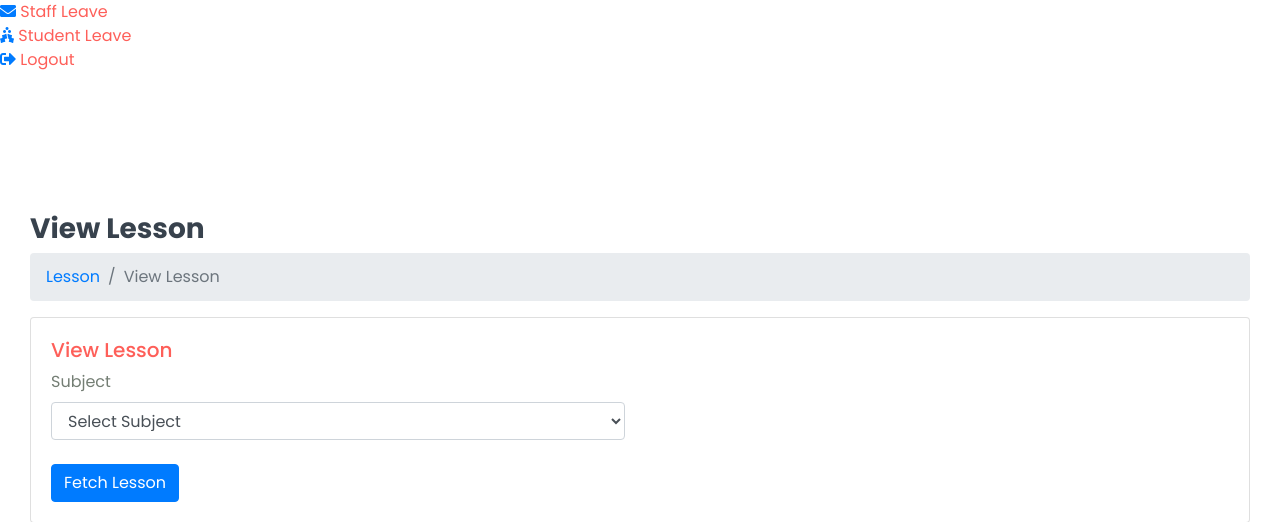
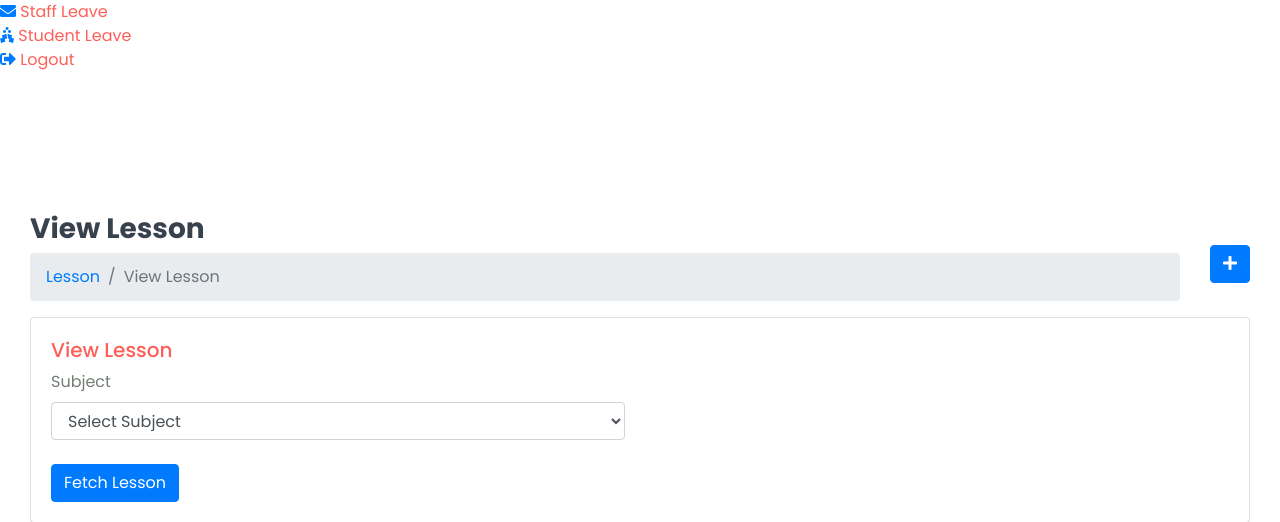
Before and after one commit to amirulabdlatib/StudyGo, a Django app: page /Staff/Lesson/Update in a window 1280 px wide. Shown: the part 809-1331 px from the top of the page. Run offline with Django 4.2, Linux system fonts and the light colour scheme; a user stored in the database is signed in; some libraries are stand-ins or nearby versions.

Commit message:
Minor changes ui on view_lesson.html

```diff
--- a/StudyGo/templates/Staff/view_lesson.html
+++ b/StudyGo/templates/Staff/view_lesson.html
@@ -11,6 +11,11 @@
           </li>
           <li class="breadcrumb-item active">View Lesson</li>
         </ul>
+      </div>
+      <div class="col-auto text-right float-right ml-auto">
+        <a href="{% url 'staff_add_lesson' %}" class="btn btn-primary"
+          ><i class="fas fa-plus"></i
+        ></a>
       </div>
     </div>
   </div>
```
Also changed, not shown: StudyGo/db.sqlite3.
